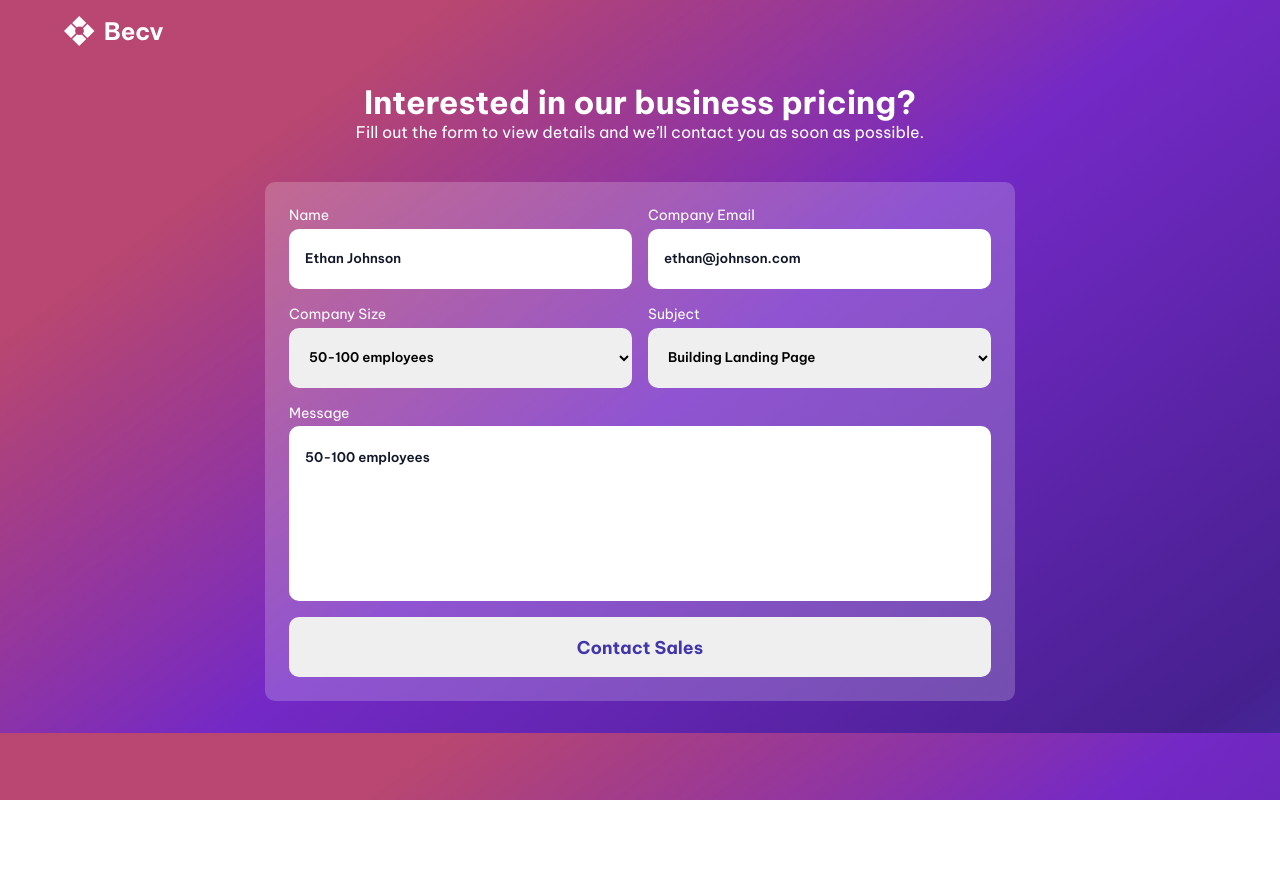
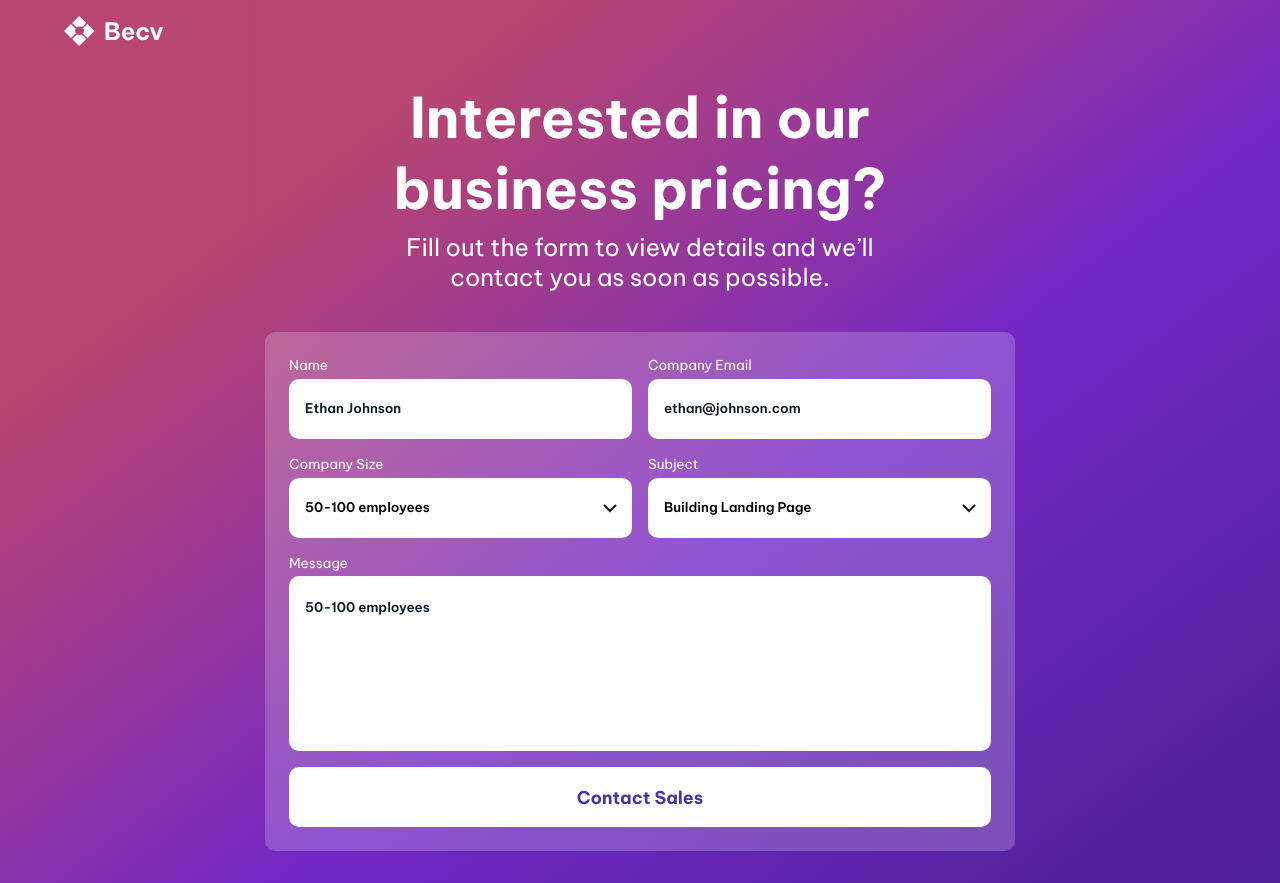
Before and after one commit to sasamir10/Contact-Page, a plain HTML site: page index.html in a window 1280 px wide. Before the commit the page ends 800 px from the top, so only its background shows below. Drawn offline with Linux system fonts and the light colour scheme.

Commit message:
Update style.css

```diff
--- a/style.css
+++ b/style.css
@@ -26,19 +26,18 @@ body{
 .top{
     color: #FFFFFF;
     margin-top: 2rem;
-    width: 50%;
+    width: 40%;
     text-align: center;
 }
 
-.head{
-    font-size: 4rem;
-    margin-bottom: 0.5rem;
+.top h1{
+    font-size: 3.5rem;
 }
 
-.para{
-    font-size: 2rem;
+.top p{
+    margin-top: 0.5rem;
+    font-size: 1.5rem;
 }
-
 
 .form-container{
     background-color: #FFFFFF33;
@@ -49,8 +48,6 @@ body{
     color: #FFFFFF;
     border-radius: 10px;
     width: 750px;
-
-    /* grid layout */
     display: grid;
     grid-template-columns: 1fr 1fr;
     row-gap: 1rem;
@@ -78,14 +75,23 @@ body{
     border: none;
     padding: 1rem;
     font-weight: 600;
+    background-color: #FFFFFF;
 }
+
+select{
+    appearance: none;
+    background-color: #FFFFFF;
+    background: url('resources/Expand_down.svg')  no-repeat right 10px center;
+    background-size: 1.5rem;
+}
+
 
 input::placeholder{
     color: #111729;
 }
 
 .label{
-    font-size: 0.875rem;
+    font-size: 0.85rem;
 }
 
 .message-box{
@@ -104,7 +110,7 @@ input::placeholder{
     cursor: pointer;
 }
 
-@media (max-width: 412px) {
+@media (max-width: 375px) {
     body{
         height: auto;
     }
@@ -123,7 +129,7 @@ input::placeholder{
 
     .top{
         width: 100%;
-        margin: 2rem;
+        margin: 2rem 0;
     }
 
     .head{
```
